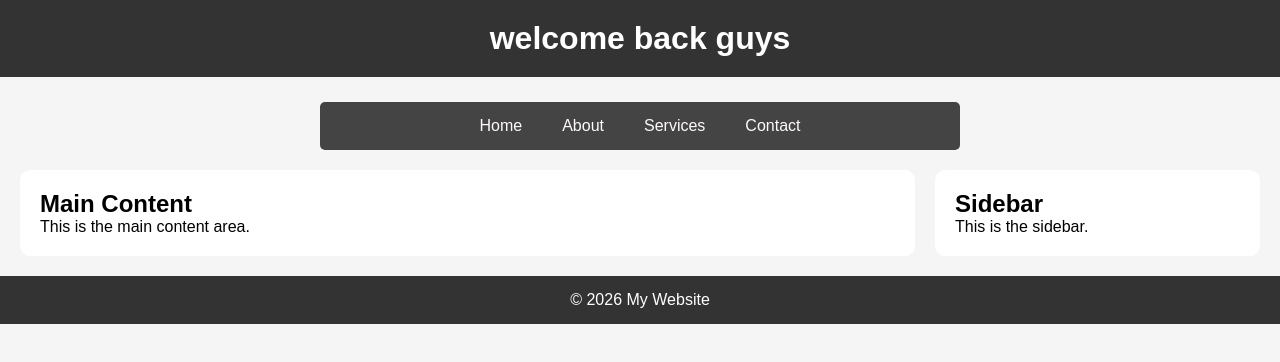
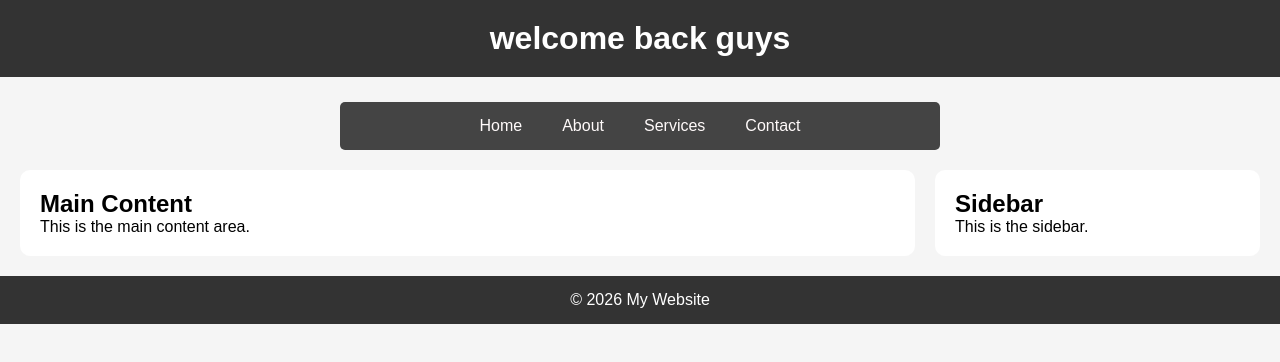
Before and after one commit to Sunilbadu/github, a plain HTML site: page index.html in a window 1280 px wide. Drawn offline with Linux system fonts and the light colour scheme.

Commit message:
updated navbar to use flexrap and width set to 90 percent and 600 px

```diff
--- a/style.css
+++ b/style.css
@@ -25,9 +25,10 @@ body{
     background-color: #444;
     display: flex;
     justify-content: center;
-    width: 50%;
+    flex-wrap: wrap;
+    width: min(90%, 600px);
     margin: auto;
-        border-radius: 5px;
+    border-radius: 5px;
 }
 
 .navbar a{
```
